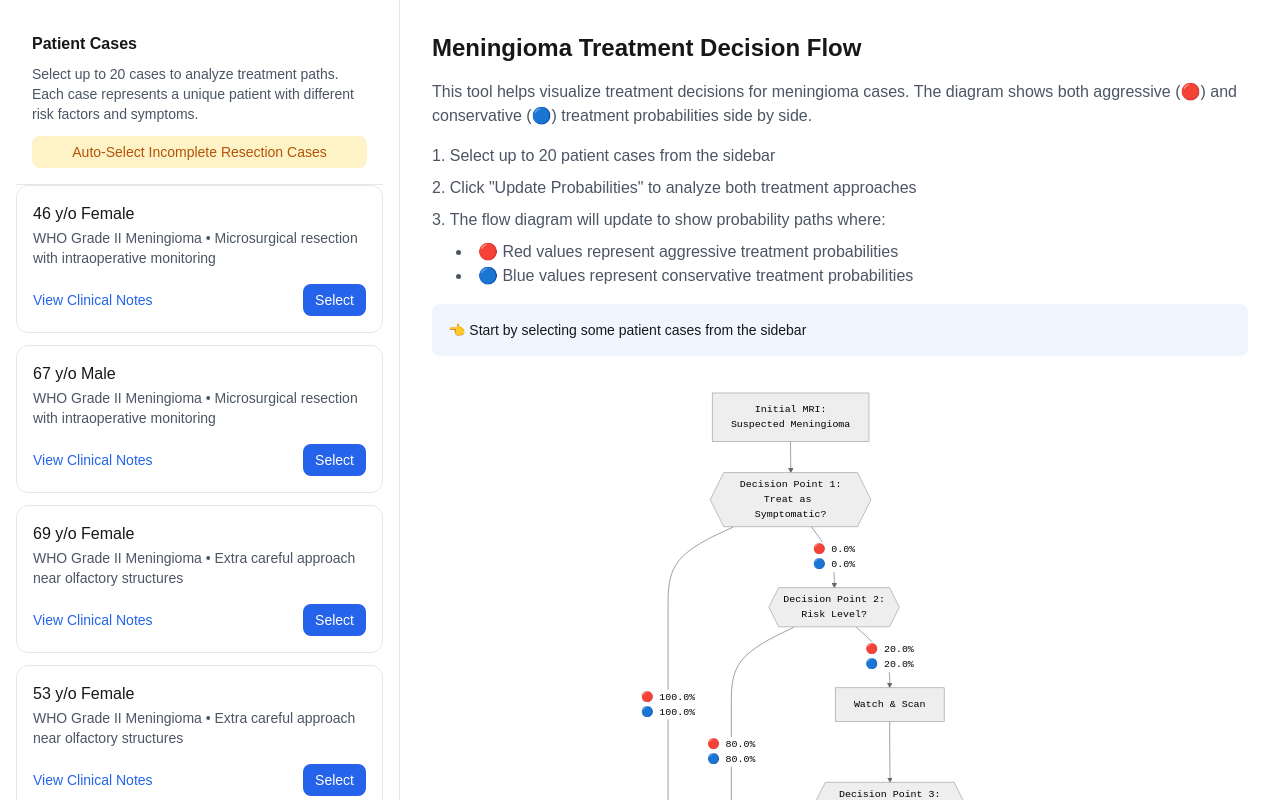
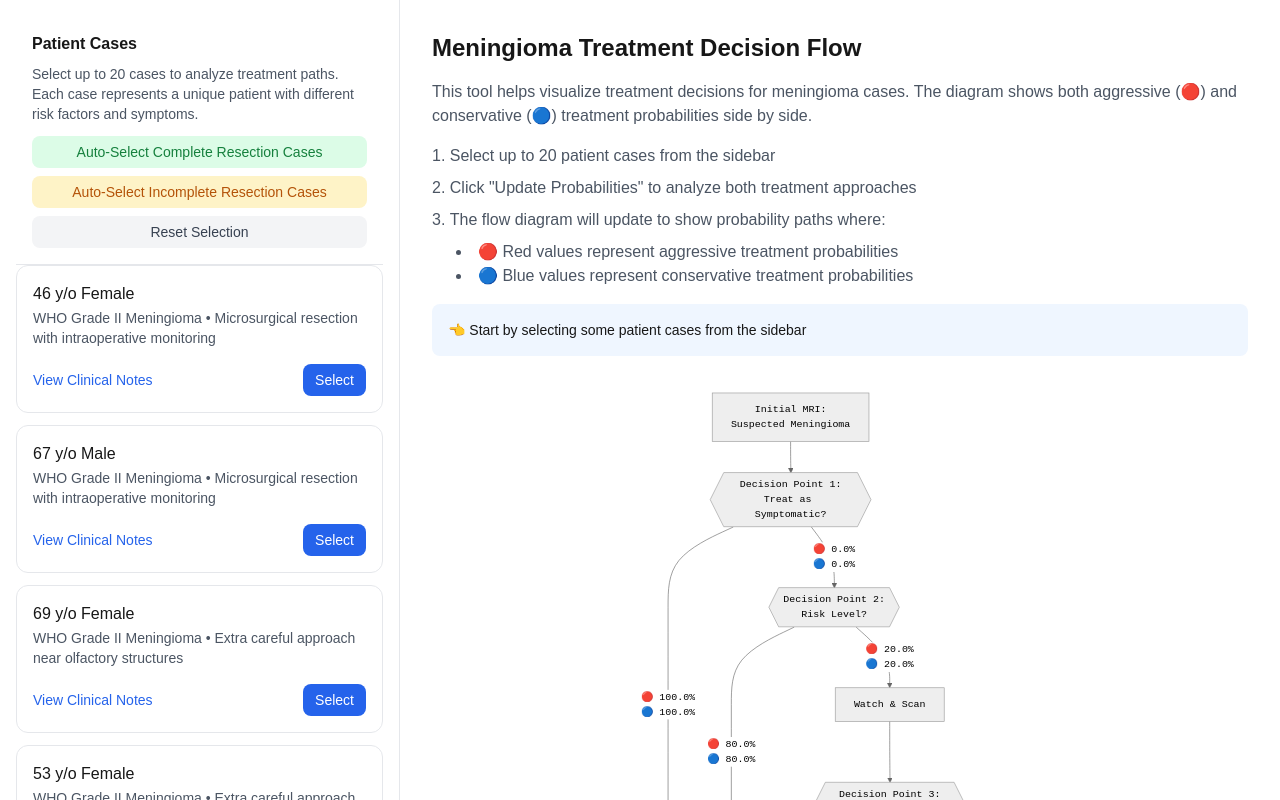
Before and after one commit to 1geek0/evolution-of-decisions, a Next.js app: page / in a window 1280 px wide. Shown: the top 800 px of the page. Built offline with nearby package versions, Linux system fonts and the light colour scheme.

Commit message:
feat: add button for auto-select complete resections

```diff
--- a/src/app/page.tsx
+++ b/src/app/page.tsx
@@ -44,6 +44,20 @@ const hasIncompleteResection = (clinicalNotes: { aggressive: string; conservativ
   const combinedNotes = clinicalNotes.aggressive.toLowerCase() +
     clinicalNotes.conservative.toLowerCase();
 
+  // Define terms indicating complete resection
+  const completeTerms = [
+    'complete resection',
+    'gross total resection',
+    'totally resected',
+    'completely resected',
+    'total removal'
+  ];
+
+  // If any complete resection terms are found, return false
+  if (completeTerms.some(term => combinedNotes.includes(term))) {
+    return false;
+  }
+
   // Define terms indicating incomplete resection
   const incompleteTerms = [
     'incomplete resection',
@@ -57,6 +71,23 @@ const hasIncompleteResection = (clinicalNotes: { aggressive: string; conservativ
 
   // Check if any incomplete resection term exists
   return incompleteTerms.some(term => combinedNotes.includes(term));
+};
+
+const hasCompleteResection = (clinicalNotes: { aggressive: string; conservative: string }) => {
+  // Convert notes to lowercase for case-insensitive matching
+  const combinedNotes = clinicalNotes.aggressive.toLowerCase() +
+    clinicalNotes.conservative.toLowerCase();
+
+  // Define terms indicating complete resection
+  const completeTerms = [
+    'complete resection',
+    'gross total resection',
+    'totally resected',
+    'completely resected',
+    'total removal'
+  ];
+
+  return completeTerms.some(term => combinedNotes.includes(term));
 };
 
 export default function Home() {
@@ -124,6 +155,25 @@ export default function Home() {
     }
   };
 
+  const handleCompleteResectionSelection = () => {
+    const completeCases = meningiomaCases.meningioma_cases
+      .map((caseData, index) => ({
+        hasComplete: hasCompleteResection(caseData.clinical_notes),
+        index
+      }))
+      .filter(item => item.hasComplete)
+      .map(item => item.index);
+
+    setSelectedCases(prev => {
+      // If all complete resection cases are already selected, clear selection
+      if (completeCases.every(index => prev.includes(index))) {
+        return [];
+      }
+      // Otherwise, select only complete resection cases (up to 20)
+      return completeCases.slice(0, 20);
+    });
+  };
+
   const handleIncompleteResectionSelection = () => {
     const incompleteCases = meningiomaCases.meningioma_cases
       .map((caseData, index) => ({
@@ -134,17 +184,17 @@ export default function Home() {
       .map(item => item.index);
 
     setSelectedCases(prev => {
-      // If all incomplete resection cases are already selected, deselect them
+      // If all incomplete resection cases are already selected, clear selection
       if (incompleteCases.every(index => prev.includes(index))) {
-        return prev.filter(index => !incompleteCases.includes(index));
+        return [];
       }
-      // Otherwise, add incomplete resection cases (up to 20 total cases)
-      const remainingSlots = 20 - prev.length;
-      const casesToAdd = incompleteCases
-        .filter(index => !prev.includes(index))
-        .slice(0, remainingSlots);
-      return [...prev, ...casesToAdd];
+      // Otherwise, select only incomplete resection cases (up to 20)
+      return incompleteCases.slice(0, 20);
     });
+  };
+
+  const handleResetSelection = () => {
+    setSelectedCases([]);
   };
 
   // Generate Mermaid diagram with current probabilities
@@ -213,12 +263,26 @@ export default function Home() {
             <p className="text-sm text-gray-600 dark:text-gray-400 mb-3">
               Select up to 20 cases to analyze treatment paths. Each case represents a unique patient with different risk factors and symptoms.
             </p>
+            <div className="space-y-2">
+              <button
+                onClick={handleCompleteResectionSelection}
+                className="w-full py-1.5 px-3 rounded-lg text-sm font-medium transition-colors bg-green-100 text-green-700 hover:bg-green-200 dark:bg-green-900/30 dark:text-green-300 dark:hover:bg-green-900/50"
+              >
+                Auto-Select Complete Resection Cases
+              </button>
               <button
                 onClick={handleIncompleteResectionSelection}
                 className="w-full py-1.5 px-3 rounded-lg text-sm font-medium transition-colors bg-amber-100 text-amber-700 hover:bg-amber-200 dark:bg-amber-900/30 dark:text-amber-300 dark:hover:bg-amber-900/50"
               >
                 Auto-Select Incomplete Resection Cases
               </button>
+              <button
+                onClick={handleResetSelection}
+                className="w-full py-1.5 px-3 rounded-lg text-sm font-medium transition-colors bg-gray-100 text-gray-700 hover:bg-gray-200 dark:bg-gray-700 dark:text-gray-300 dark:hover:bg-gray-600"
+              >
+                Reset Selection
+              </button>
+            </div>
             {selectedCases.length === 20 && (
               <p className="text-sm text-amber-600 dark:text-amber-400 mt-2">
                 Maximum of 20 cases selected
```
Lines whose indentation alone changed are shown as unchanged.
